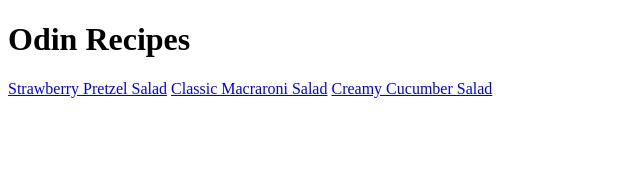
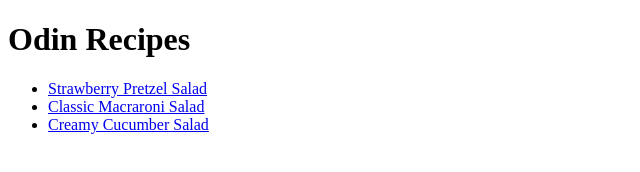
Before and after one commit to CBetters2019/odin-recipes, a plain HTML site: page index.html in a window 1280 px wide. Shown: the whole page, without its empty margins (0-640 px from the left). Drawn offline with Linux system fonts and the light colour scheme.

Commit message:
Added unordered list for the links

```diff
--- a/index.html
+++ b/index.html
@@ -4,8 +4,10 @@
     <title>Recipes</title>
     <body>
         <h1>Odin Recipes</h1>
-        <a href="recipes/strawberry-pretzel-salad.html">Strawberry Pretzel Salad</a>
-        <a href="recipes/classic-macaroni-salad.html">Classic Macraroni Salad</a>
-        <a href="recipes/creamy-cucumber-salad.html">Creamy Cucumber Salad</a>
+        <ul>
+            <li><a href="recipes/strawberry-pretzel-salad.html">Strawberry Pretzel Salad</a></li>
+            <li><a href="recipes/classic-macaroni-salad.html">Classic Macraroni Salad</a></li>
+            <li><a href="recipes/creamy-cucumber-salad.html">Creamy Cucumber Salad</a></li>
+        </ul>
     </body>
 </html>
```
